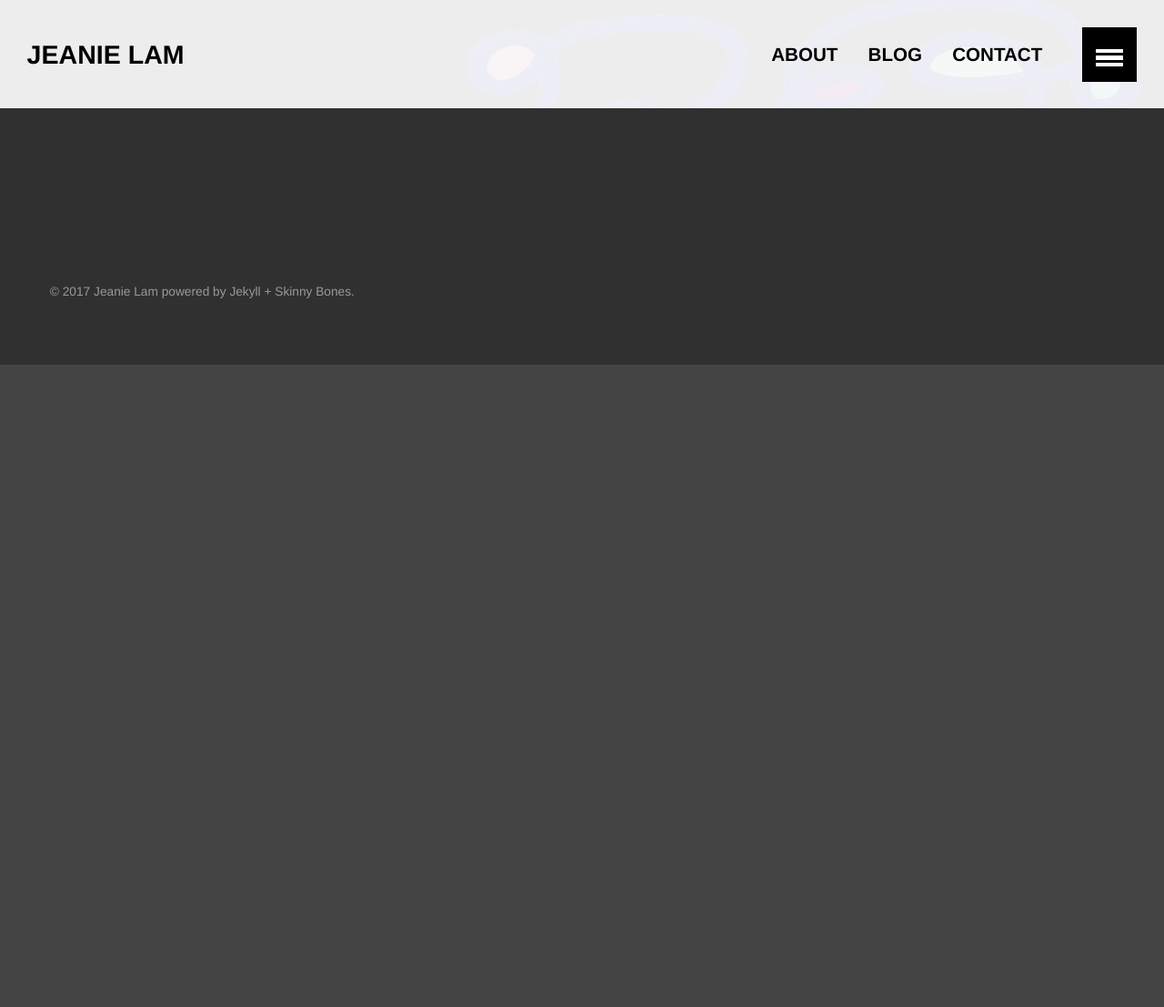
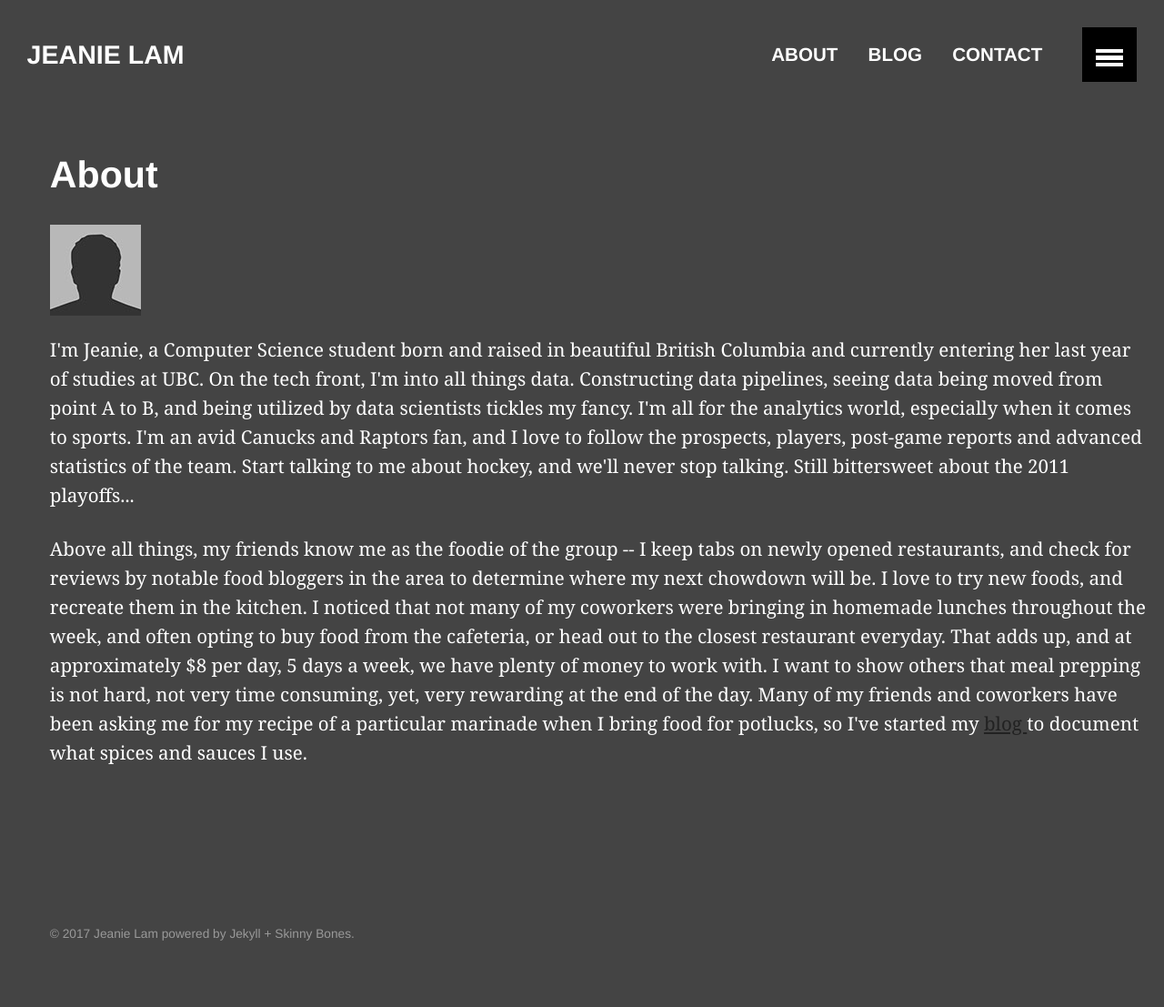
Before and after one commit to jeanielam/jeanielam.github.io, a Jekyll site: the page built from about.md, in a window 1280 px wide. Shown: the whole page at 91% size. Built offline with Jekyll 4.4.1, drawn with Linux system fonts in a browser that asks for light colours; before the commit the page ends 900 px from its top, so only the background shows below that.

Commit message:
About blurb added

```diff
--- /dev/null
+++ b/_layouts/about.html
@@ -0,0 +1,60 @@
+<!DOCTYPE html>
+<html>
+  <head>
+    <meta charset="utf-8">
+    <title>{% if page.title %}{{ page.title }} • {% endif %}{{ site.title }}</title>
+    {% if page.excerpt %}<meta name="description" content="{{ page.excerpt | strip_html }}">{% endif %}
+    {% if page.tags %}<meta name="keywords" content="{{ page.tags | join: ', ' }}">{% endif %}
+    {% if page.author %}
+      {% assign author = site.data.authors[page.author] %}{% else %}{% assign author = site.owner %}
+    {% endif %}
+    {% include open-graph.html %}
+
+    <link rel="canonical" href="{{ page.url | replace:'index.html','' | prepend: site.url }}">
+
+    <link href="{{ site.url }}/atom.xml" type="application/atom+xml" rel="alternate" title="{{ site.title }} Atom Feed">
+    <link href="{{ site.url }}/sitemap.xml" type="application/xml" rel="sitemap" title="Sitemap">
+
+    <meta name="HandheldFriendly" content="True">
+    <meta name="MobileOptimized" content="320">
+    <meta name="viewport" content="width=device-width, initial-scale=1.0">
+    <meta http-equiv="cleartype" content="on">
+
+    <link rel="stylesheet" href="{{ site.url }}/css/main.css">
+    <!-- HTML5 Shiv and Media Query Support for IE -->
+    <!--[if lt IE 9]>
+      <script src="{{ site.url }}/js/vendor/html5shiv.min.js"></script>
+      <script src="{{ site.url }}/js/vendor/respond.min.js"></script>
+    <![endif]-->
+
+  </head>
+
+  <body id="js-body">
+    {% include browser-upgrade.html %}
+    {% include header.html %}
+    {% include navigation-sliding.html %}
+    <link rel="stylesheet" href="{{ site.url }}/css/disablescroll.css">
+
+    <div id="page-wrapper">
+      <h1> {{ page.title }} </h1>
+
+      <div id="page-wrapper-content">
+        <img style="inline-block" src="/images/bio-photo.jpg"/>
+        <p>
+          I'm Jeanie, a Computer Science student born and raised in beautiful British Columbia and currently entering her last year of studies at UBC.
+
+          On the tech front, I'm into all things data. Constructing data pipelines, seeing data being moved from point A to B, and being utilized by data scientists tickles my fancy. I'm all for the analytics world, especially when it comes to sports. I'm an avid Canucks and Raptors fan, and I love to follow the prospects, players, post-game reports and advanced statistics of the team. Start talking to me about hockey, and we'll never stop talking. Still bittersweet about the 2011 playoffs...
+        </p>
+        <p>
+          Above all things, my friends know me as the foodie of the group -- I keep tabs on newly opened restaurants, and check for reviews by notable food bloggers in the area to determine where my next chowdown will be. I love to try new foods, and recreate them in the kitchen. I noticed that not many of my coworkers were bringing in homemade lunches throughout the week, and often opting to buy food from the cafeteria, or head out to the closest restaurant everyday. That adds up, and at approximately $8 per day, 5 days a week, we have plenty of money to work with. I want to show others that meal prepping is not hard, not very time consuming, yet, very rewarding at the end of the day. Many of my friends and coworkers have been asking me for my recipe of a particular marinade when I bring food for potlucks, so I've started my <a href="/blog"> blog </a> to document what spices and sauces I use.
+        </p>
+      </div>
+      {% include footer.html %}
+    </div>
+
+    <script src="{{ site.url }}/js/vendor/jquery-1.9.1.min.js"></script>
+    <script src="{{ site.url }}/js/main.js"></script>
+
+  </body>
+
+</html>
--- a/_layouts/home.html
+++ b/_layouts/home.html
@@ -38,7 +38,7 @@
     <div class="page-lead">
       <div class="page-lead-content">
         <h1>Hi there.</h1>
-        <h2>I'm Jeanie. I like food, sports, and tech.</h2>
+        <h2>I'm Jeanie. I like to talk about food, sports, and tech.</h2>
         <a href="{{ site.url }}/blog/" class="btn-inverse">View my blog</a> &nbsp; or &nbsp; <a href="{{ site.url }}/portfolio/" class="btn-inverse">View my portfolio</a>
       </div> <!-- /.page-lead-content -->
       </div> <!-- /.page-lead -->
--- a/_sass/_base.scss
+++ b/_sass/_base.scss
@@ -10,10 +10,10 @@ body {
 	font-family: $base-font;
 	color: $text-color;
 	background-color: rgba(48,48,48,0.9);
-	background-image: url(/images/background-opacity.png);
+	/*background-image: url(/images/background-opacity.png);*/
 	background-repeat: no-repeat;
 	background-size: 60% 100%;
-	background-position: right bottom;
+	/*background-position: right bottom;*/
 	/*background-color: #d3d3d3;*/
 	@include font-size(16);
 	color: $white;
--- a/_sass/_layout.scss
+++ b/_sass/_layout.scss
@@ -18,7 +18,8 @@
 		@include outer-container;
 	}
 
-    background-color: rgba(255, 255, 255, 0.9);
+    /*background-color: rgba(255, 255, 255, 0.9);*/
+
 }
 
 .site-title {
@@ -29,7 +30,7 @@
 	padding: (.25 * $masthead-height) 0; // fourth the height to center vertically
 	height: $masthead-height;
 	text-decoration: none;
-	color: $black;
+	color: $white;
 	font-family: $alt-font;
 	font-weight: 700;
 	@include font-size(25,no);
@@ -107,7 +108,7 @@
 			font-weight: 700;
 			@include font-size(18,no);
 			line-height: .5 * $masthead-height; // half the height to center vertically
-			color: $black;
+			color: $white;
 			text-transform: uppercase;
 		}
 	}
@@ -140,9 +141,8 @@
 	&.slide {
 		@include transform(translate(-60rem,0));
 	}
-	background-color: rgba(48,48,48,1);
+	/*background-color: rgba(48,48,48,1);*/
 	color: rgb(255,255,255);
-
 }
 
 /*
@@ -254,12 +254,14 @@
 	padding: 1em;
 	/*font-color: #a9a9a9;*/
 	color: $white;
+
 	@include media($medium) {
 		padding: 8em;
 	}
 	@include media($large) {
 		padding: 8em;
 	}
+	text-align: center;
 	h1 {
 		color: $blue;
 		@include font-size(48);
@@ -269,7 +271,6 @@
 		@include media($large) {
 			@include font-size(72);
 		}
-
 
 	}
 	h2 {
@@ -285,6 +286,11 @@
 	a {
 		vertical-align: middle;
 		margin: auto;
+	}
+
+	p {
+		margin: match-parent;
+
 	}
 	display: inline-block;
 	padding-bottom: 100%;
--- a/about.md
+++ b/about.md
@@ -1,5 +1,5 @@
 ---
-layout: default
+layout: about
 permalink: /about/
 title: "About"
 ---
```
